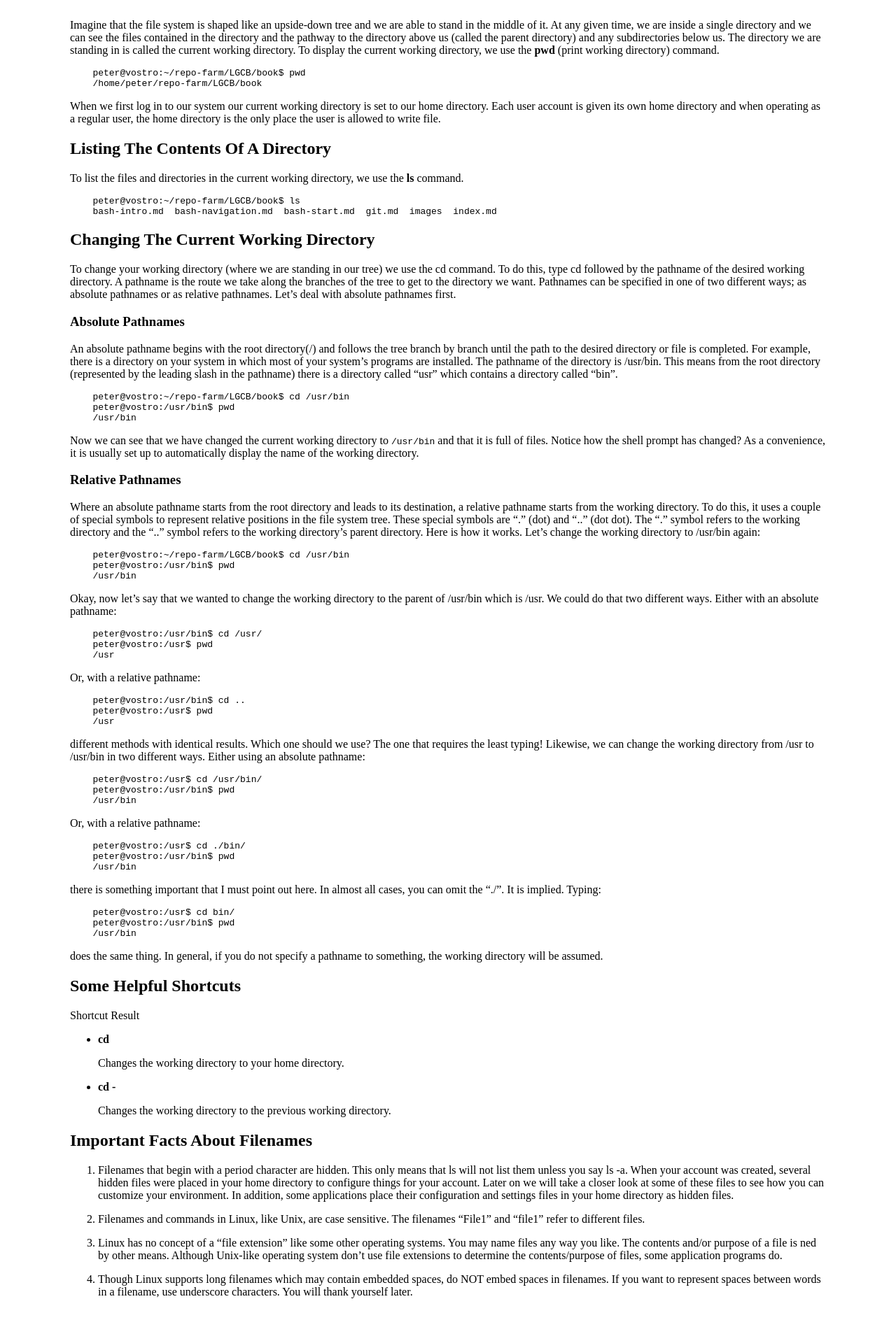
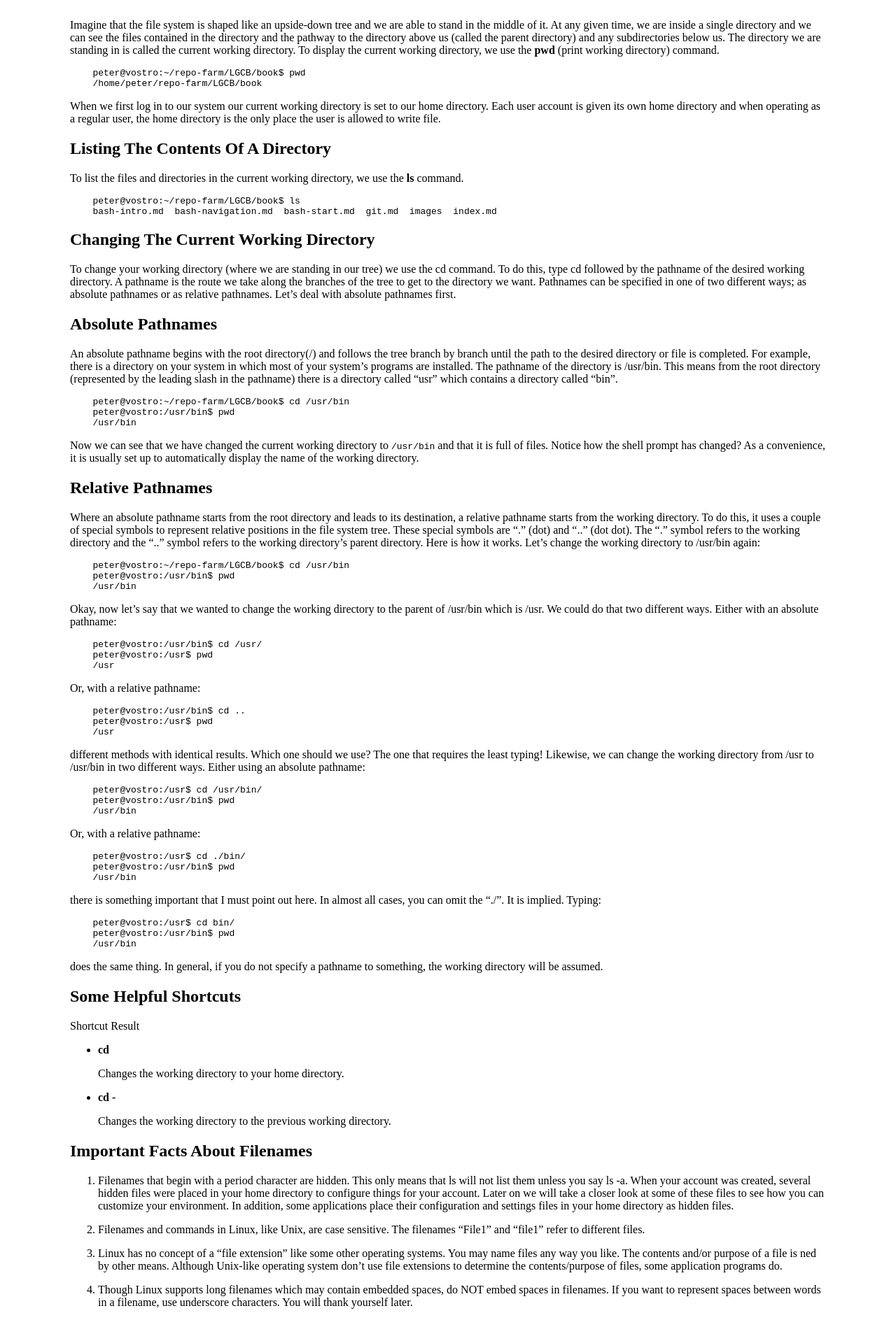
Before and after one commit to happypeter/LGCB, a Jekyll site: the page built from book/bash_navigation.md, in a window 1280 px wide. Shown: the part 799-2686 px from the top of the page at 70% size. Built offline with Jekyll 4.4.1, drawn with Linux system fonts in a browser that asks for light colours; Markdown is read by kramdown in place of the engine named in the settings.

Commit message:
don't need complex head level

```diff
--- a/book/bash_navigation.md
+++ b/book/bash_navigation.md
@@ -77,7 +77,7 @@ tree to get to the directory we want. Pathnames can be specified in one of two
 different ways; as absolute pathnames or as relative pathnames. Let's deal
 with absolute pathnames first.
 
-### Absolute Pathnames
+## Absolute Pathnames
 
 An absolute pathname begins with the root directory(/) and follows the tree
 branch by branch until the path to the desired directory or file is completed.
@@ -97,7 +97,7 @@ Now we can see that we have changed the current working directory to
 changed? As a convenience, it is usually set up to automatically display the
 name of the working directory.
 
-### Relative Pathnames
+## Relative Pathnames
 
 Where an absolute pathname starts from the root directory and leads to its
 destination, a relative pathname starts from the working directory. To do
```
